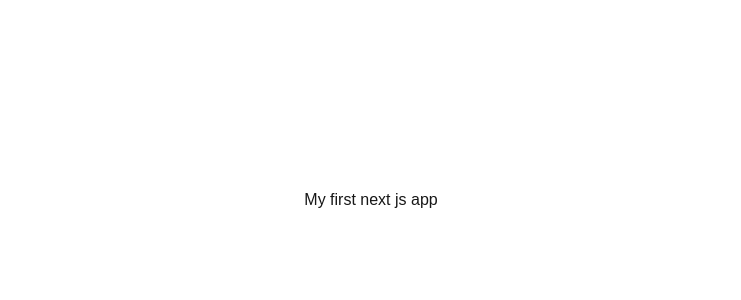
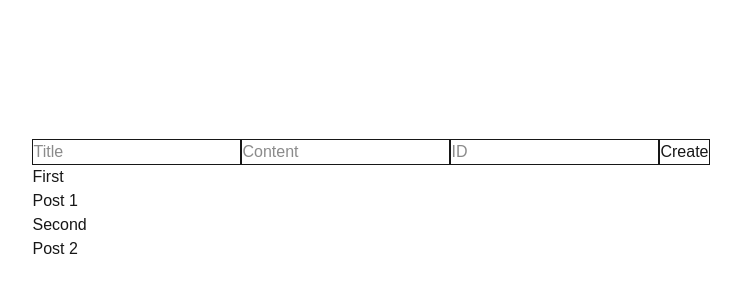
Before and after one commit to HannaRogalska/next-js, a Next.js app: page / in a window 1280 px wide. Shown: the top 300 px of the page, without its empty margins (269-1010 px from the left). Built offline with nearby package versions, Linux system fonts and the light colour scheme.

Commit message:
form action

```diff
--- a/src/app/page.tsx
+++ b/src/app/page.tsx
@@ -1,7 +1,58 @@
-
+type Todo = {
+  id: string,
+  title: string ;
+  content: string;
+};
+let todo: Todo[] = [
+  { title: "First", content: "Post 1", id: "1"  },
+  { title: "Second", content: "Post 2", id: "2" },
+];
 
 export default function Home() {
+  const createPost = async (formData: FormData) => {
+    "use server";
+    const title = formData.get("title")?.toString() || "";
+    const content = formData.get("content")?.toString() || "";
+    const id = formData.get("id")?.toString() || "";
+    todo.push({ title, content, id });
+    console.log(todo);
+  };
   return (
-    <h1>My first next js app</h1>
+    <div>
+      <form action={createPost}>
+        <input
+          type="text"
+          name="title"
+          placeholder="Title"
+          className="border"
+        />
+        <input
+          type="text"
+          name="content"
+          placeholder="Content"
+          className="border"
+        />
+        <input
+          type="number"
+          name="id"
+          placeholder="ID"
+          className="border"
+        />
+        <button type="submit" className="border">
+          Create
+        </button>
+      </form>
+
+      <div>
+        {todo.map((el) => {
+          return (
+            <div key={el.id}>
+              <h1>{el.title}</h1>
+              <div>{el.content}</div>
+            </div>
+          );
+        })}
+      </div>
+    </div>
   );
 }
```
